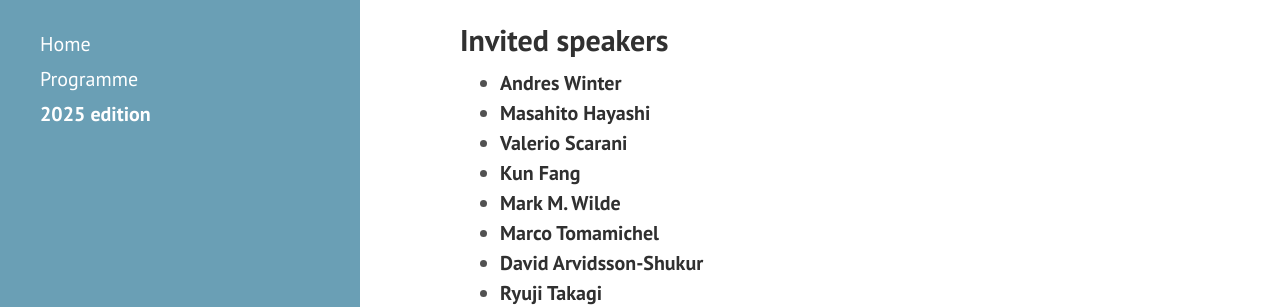
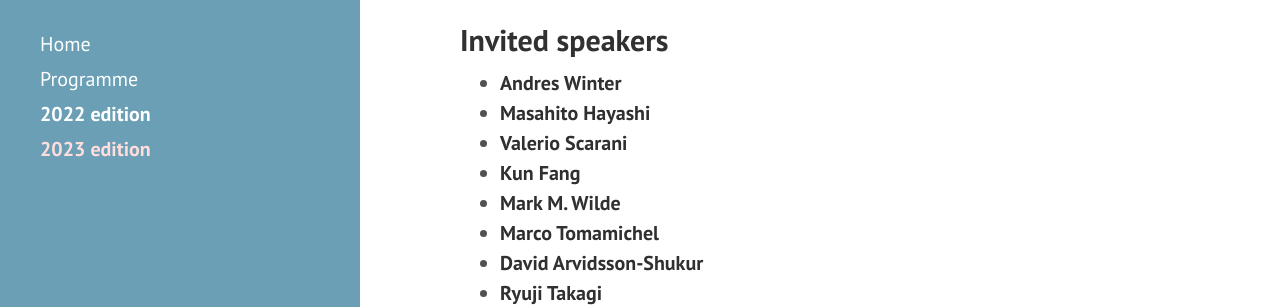
Before and after one commit to yeon-lee/yeon-lee.github.io, a Jekyll site: the page built from index.md, in a window 1280 px wide. Shown: the part 288-595 px from the top of the page. Built offline with Jekyll 4.4.1, drawn with Linux system fonts in a browser that asks for light colours; nearby versions of some CDN libraries; our own code applies the rules of GitHub Pages for plain Markdown files.

Commit message:
Update sidebar.html

```diff
--- a/_includes/sidebar.html
+++ b/_includes/sidebar.html
@@ -27,7 +27,8 @@
         {% endif %}
       {% endfor %}
 
-      <a class="sidebar-nav-item m2025" href="https://2025.quantumresources.science"><b>2025 edition</b></a>
+      <a class="sidebar-nav-item m2022" href="https://2022.quantumresources.science"><b>2022 edition</b></a>
+      <a class="sidebar-nav-item m2023" href="https://2023.quantumresources.science"><b>2023 edition</b></a>
 
     </nav>
 
```
